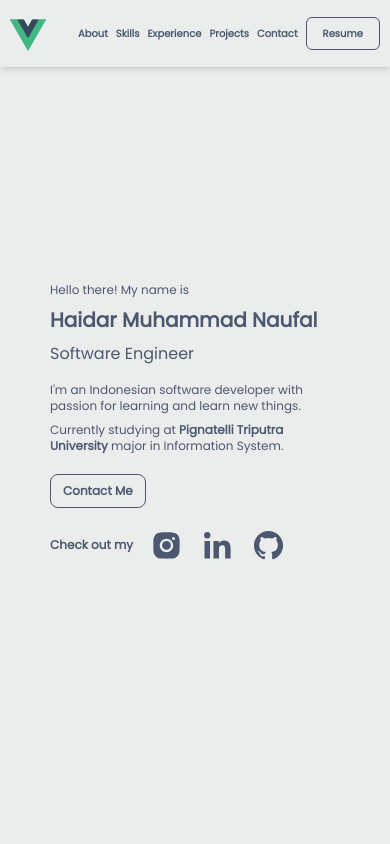
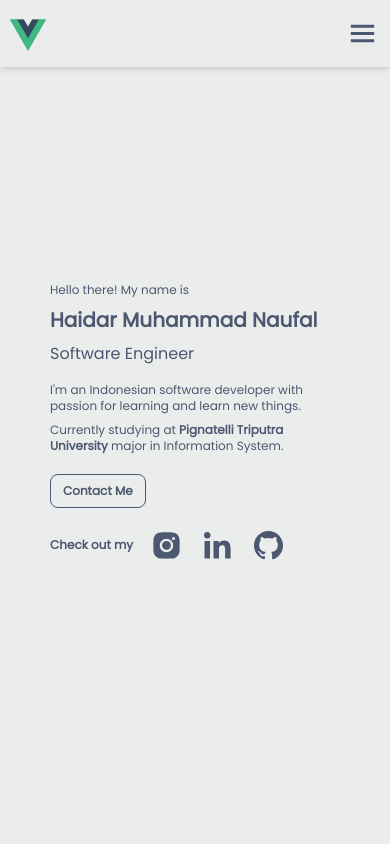
Before and after one commit to HaidarMN/portfolio, a Vue app in the folder portofolio/: page / in a window 390 px wide. Shown: the top 844 px of the page. Built offline with nearby package versions, Linux system fonts and the light colour scheme.

Commit message:
navbar toggle

```diff
--- a/portofolio/src/App.vue
+++ b/portofolio/src/App.vue
@@ -5,7 +5,7 @@
     <Profile id="about" />
     <Skills id="skills" />
     <Experience id="experience" />
-    <Project id="project" />
+    <Project id="projects" />
     <Contact id="contact" />
     <Footer />
   </div>
--- a/portofolio/src/components/general/Navbar.vue
+++ b/portofolio/src/components/general/Navbar.vue
@@ -1,14 +1,30 @@
 <template>
-    <div class="fixed z-30 bg-[#EBEDEC] text-[#4C5870] px-[10px] sm:px-[25px] lg:px-[50px] py-4 w-screen shadow-md flex flex-row justify-between items-center">
+    <div class="fixed z-30 bg-[#EBEDEC] text-[#4C5870] px-[10px] sm:px-[25px] lg:px-[50px] py-4 w-screen shadow-md grid grid-cols-2 sm:flex sm:flex-row justify-between items-center">
         <a href="#">
             <img src="../../assets/vue.svg" class="h-[35px]">
         </a>
-        <div class="flex flex-row gap-2 sm:gap-4 items-center font-bold text-[10px] md:text-sm lg:text-base">
-            <a href="#about">About</a>
-            <a href="#skills">Skills</a>
-            <a href="#experience">Experience</a>
-            <a href="#project">Projects</a>
-            <a href="#contact">Contact</a>
+
+        <div class="hidden sm:flex sm:flex-row gap-2 sm:gap-4 items-center font-bold text-[10px] md:text-sm lg:text-base">
+            <a v-for="link in links" :href="'#' + link" class="capitalize">{{ link }}</a>
+            <a
+                href="Resume.pdf"
+                class="rounded-md px-4 py-2 border border-[#4C5870] hover:bg-[#4C5870] hover:text-[#EBEDEC] transition duration-150 ease-in-out w-fit"
+                target="_blank"
+            >
+                Resume
+            </a>
+        </div>
+
+        <div class="sm:hidden justify-self-end flex items-center">
+            <img
+                @click="menuShow"
+                src="../../assets/icons/menu.svg"
+                class="focus:ring focus:ring-[#4C5870] rounded cursor-pointer"
+            >
+        </div>
+
+        <div v-if="menu == true" class="flex flex-col col-span-2 gap-3 mt-3 items-center font-bold text-xs">
+            <a v-for="link in links" :href="'#' + link" class="capitalize">{{ link }}</a>
             <a
                 href="Resume.pdf"
                 class="rounded-md px-4 py-2 border border-[#4C5870] hover:bg-[#4C5870] hover:text-[#EBEDEC] transition duration-150 ease-in-out w-fit"
@@ -19,3 +35,21 @@
         </div>
     </div>
 </template>
+
+<script>
+export default {
+    data() {
+        return {
+            menu: false,
+            links: ["about", "skills", "experience", "projects", "contact"]
+        }
+    },
+
+    methods: {
+        menuShow() {
+            this.menu = !this.menu
+            console.log(this.menu);
+        }
+    }
+}
+</script>
```
Also changed, not shown: portofolio/src/assets/icons/menu.svg (added).
